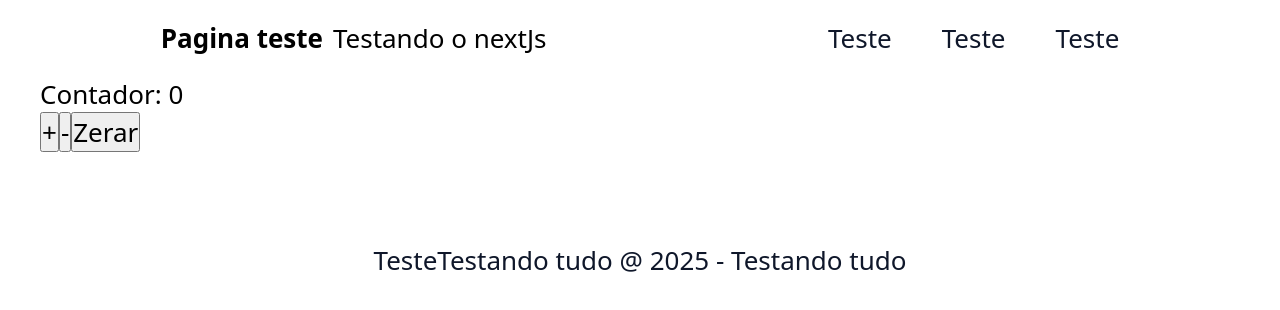
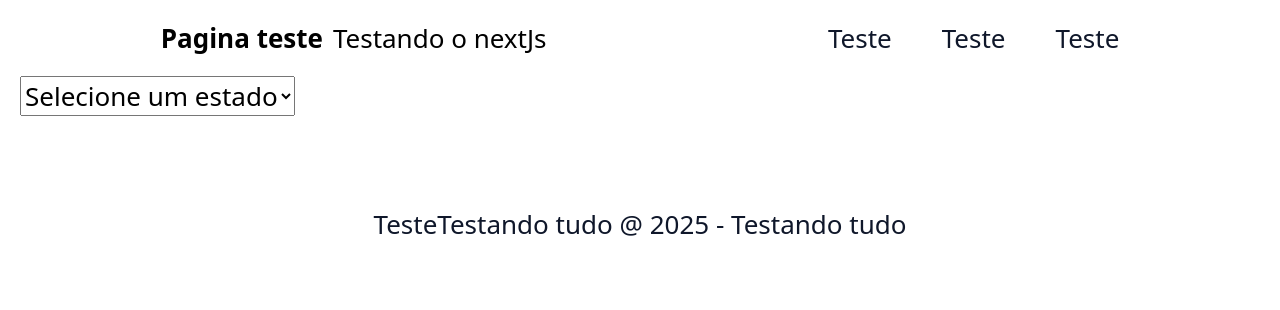
Before and after one commit to matsoaresp/Praticas-nextjs, a React (Vite) app: page / in a window 1280 px wide. Shown: the top 310 px of the page. Built offline with nearby package versions, Linux system fonts and the light colour scheme.

Commit message:
feat: novas praticas

```diff
--- a/src/App.tsx
+++ b/src/App.tsx
@@ -1,17 +1,18 @@
 import { Container } from './components/Container';
 import { Footer } from './components/Footer';
 import { Heading } from './components/Heading';
-import { LoginForm } from './components/LoginForm';
-import { CounterButton } from './components/Contador';
 import './styles/global.css';
 import './styles/themes.css';
+import { SelectOptions } from './components/SelectOptions';
 function App() {
 
 return (
   <div>
     <Heading/>
   <Container>
-  <CounterButton/>
+  <SelectOptions>
+
+  </SelectOptions>
   </Container>
   <Footer/>
 
--- a/src/components/DefaultSelect/index.tsx
+++ b/src/components/DefaultSelect/index.tsx
@@ -1,4 +1,4 @@
-type SelectOption = {
+export type SelectOption = {
   value: 'RJ' | 'PR' | 'SP' | 'BA'
   text: string
 }
--- a/src/components/SelectOptions/index.tsx
+++ b/src/components/SelectOptions/index.tsx
@@ -0,0 +1,24 @@
+import { useState } from "react";
+import DefaultSelect, { type SelectOption } from "../DefaultSelect";
+
+export function SelectOptions () {
+
+    const [estado, setEstado] = useState('')
+
+    const estados: SelectOption[]  = [
+    { value: 'RJ', text: 'Paraná' },
+    { value: 'PR', text: 'São Paulo' },
+    { value: 'SP', text: 'Rio de Janeiro' },
+    { value: 'BA', text: 'Bahia' }
+    ]
+
+    return (
+        <div>
+            <DefaultSelect
+            value={estado}
+            options={estados}
+            onChange={setEstado}>
+            </DefaultSelect>
+        </div>
+    )
+}
```
